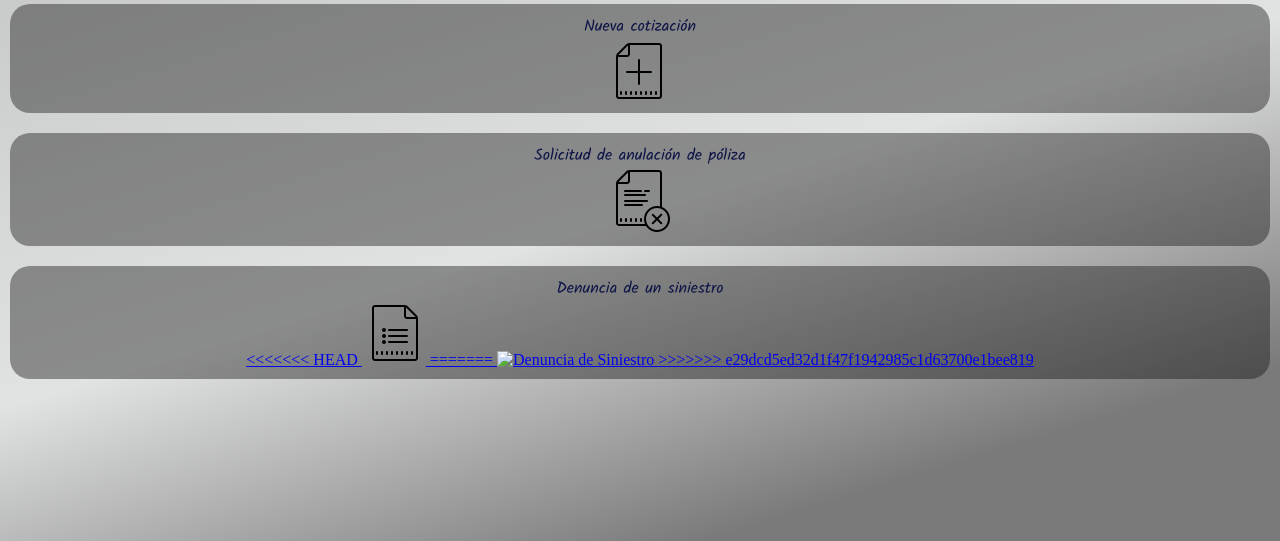
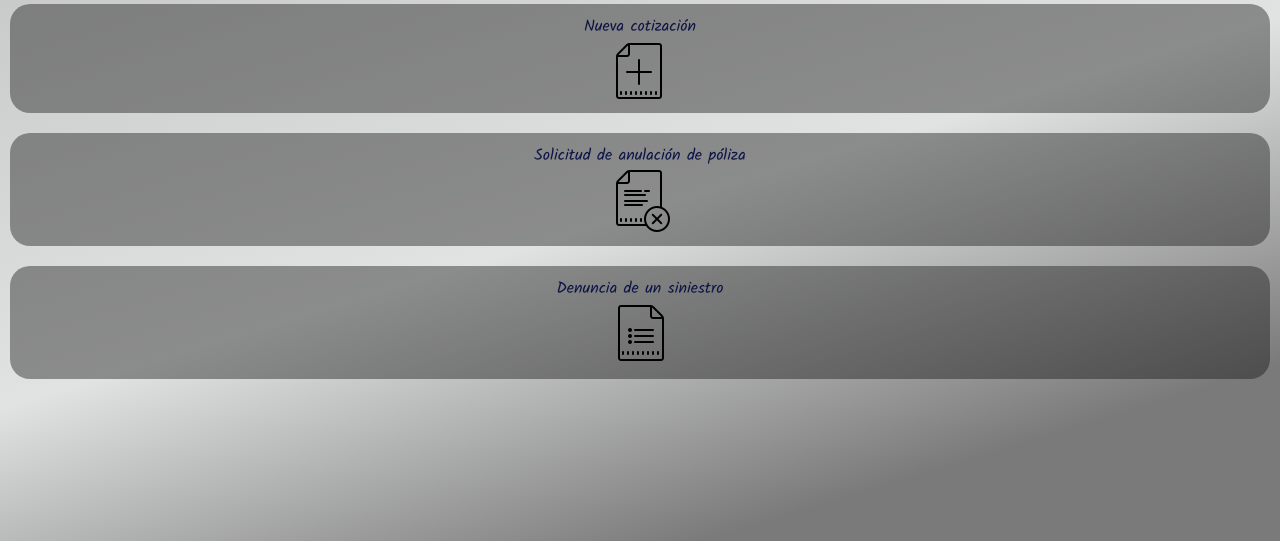
Before and after one commit to meme-castellanos/debat_seguros, a plain HTML site: page pages/servicios.html in a window 1280 px wide. Shown: the part 132-673 px from the top of the page. Drawn offline with Linux system fonts and the light colour scheme.

Commit message:
arreglo servicios

```diff
--- a/pages/servicios.html
+++ b/pages/servicios.html
@@ -45,11 +45,7 @@
                 <div class="formulariosServicios">
                     <p class="txtServicios">Denuncia de un siniestro</p>
                     <a href="https://forms.gle/uctNhezbNGzaZJwQ9" target="blank">
-<<<<<<< HEAD
                         <img class="scale-up-center" src="../images/denunciasiniestro.png" alt="Denuncia de Siniestro">
-=======
-                        <img class="scale-up-center" src="../images/denunciasiniestro" alt="Denuncia de Siniestro">
->>>>>>> e29dcd5ed32d1f47f1942985c1d63700e1bee819
                     </a>
                 </div>
             </section>
```
Also changed, not shown: index.html (+1 -1 lines).
